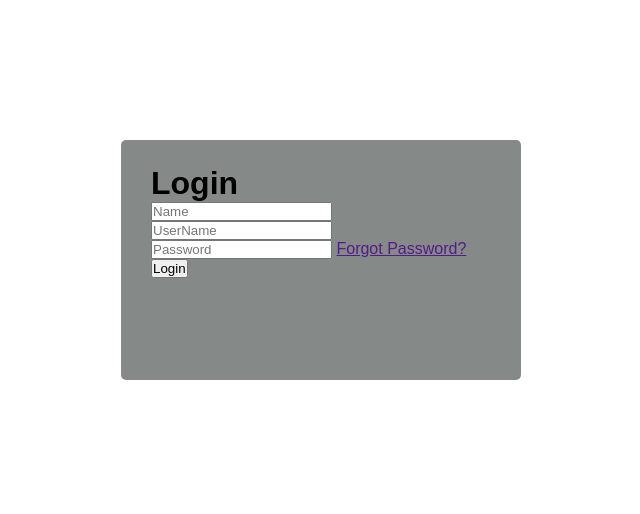
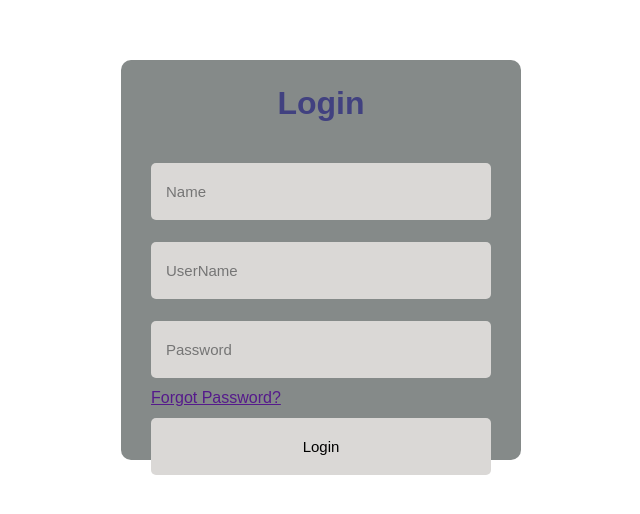
Before and after one commit to dpsharma2036/Login-Form, a plain HTML site: page index.html in a window 1280 px wide. Shown: the part 140-654 px from the top of the page, without its empty margins (319-959 px from the left). Drawn offline with Linux system fonts and the light colour scheme.

Commit message:
style.css modified

```diff
--- a/style.css
+++ b/style.css
@@ -17,10 +17,28 @@
 
 .form-container{
     width: 60%;
-    height:30% ;
+    height:50% ;
     max-width: 400px;
     background-color: rgb(133, 138, 137);
-    border-radius: 5px;
+    border-radius: 10px;
     padding: 25px 30px;
     margin-inline: 25px;
 }
+ .form-container h1{
+    text-align: center;
+    color: rgb(65, 65, 128);
+ }
+.form-container form{
+    margin-block: 30px;
+}
+
+input{
+    width: 100%;
+    padding: 20px 15px;
+    border: none;
+    outline: none;
+    border-radius: 5px;
+    background-color: rgb(218, 216, 214);
+    font-size: 15px;
+    margin: 11px 0;
+}
```
